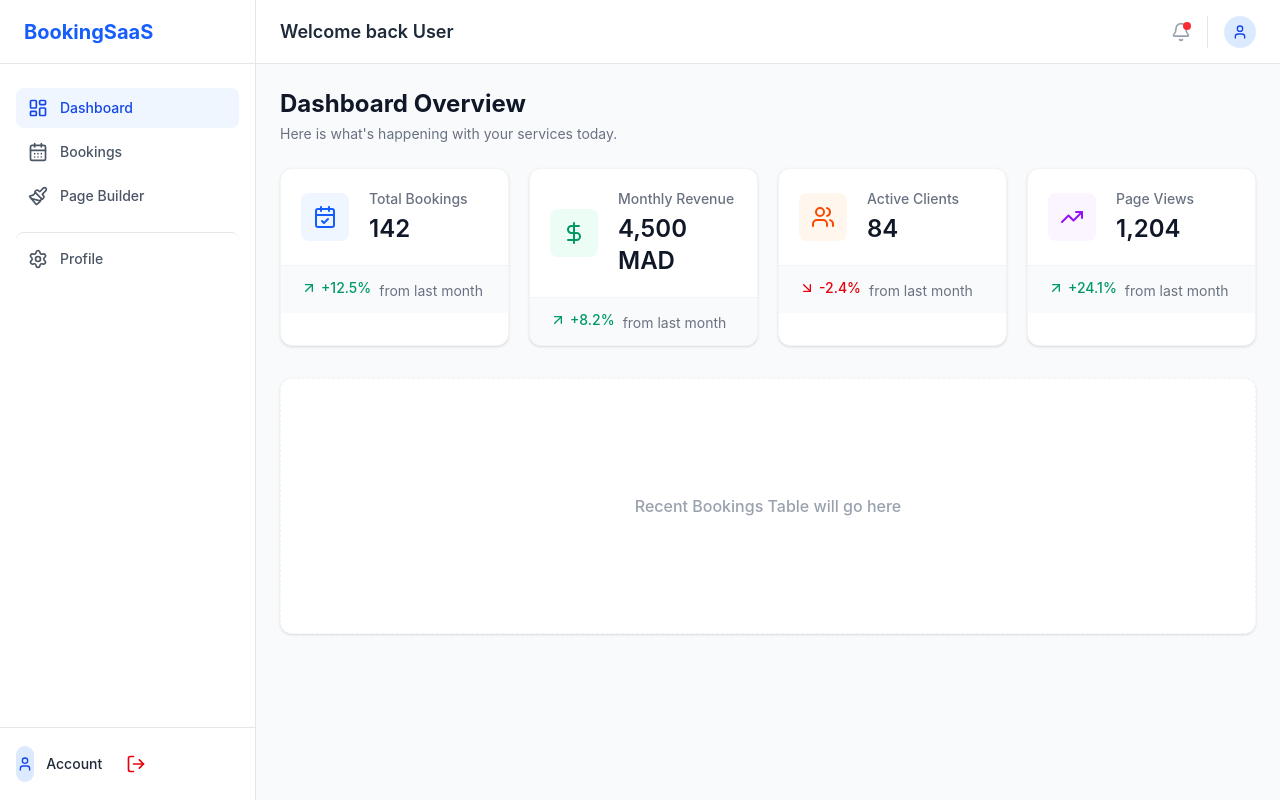
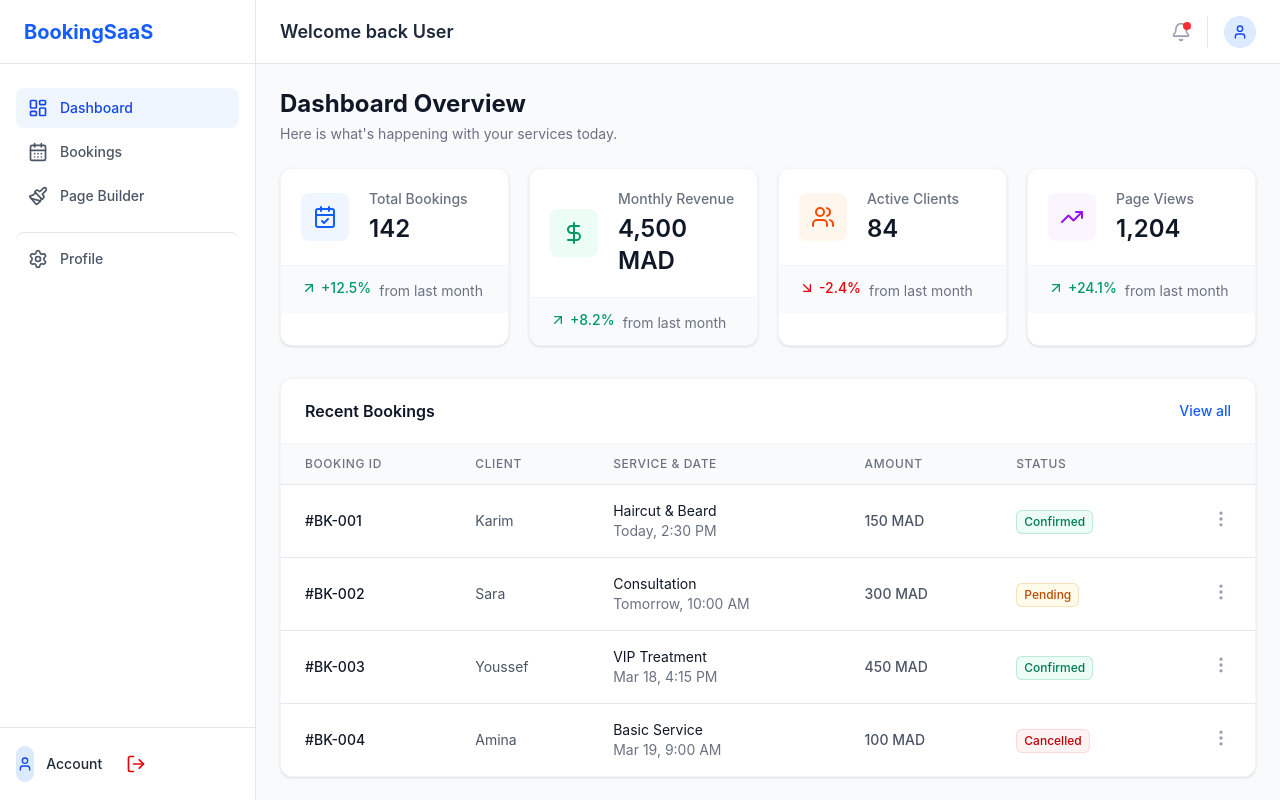
Before and after one commit to SOUGRATYBRAHIM/Booking-Management, a React (Vite) app in the folder frontend/: page /dashboard in a window 1280 px wide. Built offline with nearby package versions, Linux system fonts and the light colour scheme; sample sign-in values are in the browser's storage.

Commit message:
feat: add recent bookings table and status badge helper function to dashboard

```diff
--- a/frontend/src/pages/Dashboard/Dashboard.jsx
+++ b/frontend/src/pages/Dashboard/Dashboard.jsx
@@ -5,8 +5,11 @@ import {
   Users,
   TrendingUp,
   ArrowUpRight,
-  ArrowDownRight
+  ArrowDownRight,
+  MoreVertical
 } from 'lucide-react';
+
+import { getStatusBadge } from './Helpers';
 
 const Dashboard = () => {
   const user = useSelector((state) => state.auth.user);
@@ -49,6 +52,14 @@ const Dashboard = () => {
       color: 'text-purple-600',
       bgColor: 'bg-purple-50',
     },
+  ];
+
+  // Mock Data for Recent Bookings Table
+  const recentBookings = [
+    { id: '#BK-001', client: 'Karim', service: 'Haircut & Beard', date: 'Today, 2:30 PM', status: 'Confirmed', amount: '150 MAD' },
+    { id: '#BK-002', client: 'Sara', service: 'Consultation', date: 'Tomorrow, 10:00 AM', status: 'Pending', amount: '300 MAD' },
+    { id: '#BK-003', client: 'Youssef', service: 'VIP Treatment', date: 'Mar 18, 4:15 PM', status: 'Confirmed', amount: '450 MAD' },
+    { id: '#BK-004', client: 'Amina', service: 'Basic Service', date: 'Mar 19, 9:00 AM', status: 'Cancelled', amount: '100 MAD' },
   ];
 
   return (
@@ -112,9 +123,58 @@ const Dashboard = () => {
         })}
       </div>
 
-      {/* Placeholder for the next section */}
-      <div className="mt-8 bg-white border border-gray-100 rounded-xl shadow-sm p-6 flex items-center justify-center h-64 border-dashed">
-        <p className="text-gray-400 font-medium">Recent Bookings Table will go here</p>
+      {/* Recent Bookings Table Section */}
+      <div className="bg-white border border-gray-100 rounded-xl shadow-sm overflow-hidden mt-8">
+        <div className="px-6 py-5 border-b border-gray-100 flex items-center justify-between">
+          <h3 className="text-base font-semibold text-gray-900">Recent Bookings</h3>
+          <button className="text-sm font-medium text-blue-600 hover:text-blue-500 transition-colors">
+            View all
+          </button>
+        </div>
+
+        <div className="overflow-x-auto">
+          <table className="min-w-full divide-y divide-gray-200">
+            <thead className="bg-gray-50">
+              <tr>
+                <th scope="col" className="px-6 py-3 text-left text-xs font-medium text-gray-500 uppercase tracking-wider">Booking ID</th>
+                <th scope="col" className="px-6 py-3 text-left text-xs font-medium text-gray-500 uppercase tracking-wider">Client</th>
+                <th scope="col" className="px-6 py-3 text-left text-xs font-medium text-gray-500 uppercase tracking-wider">Service & Date</th>
+                <th scope="col" className="px-6 py-3 text-left text-xs font-medium text-gray-500 uppercase tracking-wider">Amount</th>
+                <th scope="col" className="px-6 py-3 text-left text-xs font-medium text-gray-500 uppercase tracking-wider">Status</th>
+                <th scope="col" className="relative px-6 py-3"><span className="sr-only">Actions</span></th>
+              </tr>
+            </thead>
+            <tbody className="bg-white divide-y divide-gray-200">
+              {recentBookings.map((booking) => (
+                <tr key={booking.id} className="hover:bg-gray-50 transition-colors">
+                  <td className="px-6 py-4 whitespace-nowrap text-sm font-medium text-gray-900">
+                    {booking.id}
+                  </td>
+                  <td className="px-6 py-4 whitespace-nowrap text-sm text-gray-600">
+                    {booking.client}
+                  </td>
+                  <td className="px-6 py-4 whitespace-nowrap">
+                    <div className="text-sm text-gray-900">{booking.service}</div>
+                    <div className="text-sm text-gray-500">{booking.date}</div>
+                  </td>
+                  <td className="px-6 py-4 whitespace-nowrap text-sm text-gray-600 font-medium">
+                    {booking.amount}
+                  </td>
+                  <td className="px-6 py-4 whitespace-nowrap">
+                    <span className={`inline-flex items-center rounded-md px-2 py-1 text-xs font-medium ${getStatusBadge(booking.status)}`}>
+                      {booking.status}
+                    </span>
+                  </td>
+                  <td className="px-6 py-4 whitespace-nowrap text-right text-sm font-medium">
+                    <button className="text-gray-400 hover:text-gray-600">
+                      <MoreVertical className="h-5 w-5" />
+                    </button>
+                  </td>
+                </tr>
+              ))}
+            </tbody>
+          </table>
+        </div>
       </div>
     </div>
   );
--- /dev/null
+++ b/frontend/src/pages/Dashboard/Helpers.js
@@ -0,0 +1,12 @@
+export const getStatusBadge = (status) => {
+    switch (status) {
+        case 'Confirmed':
+            return 'bg-emerald-50 text-emerald-700 ring-1 ring-inset ring-emerald-600/20';
+        case 'Pending':
+            return 'bg-amber-50 text-amber-700 ring-1 ring-inset ring-amber-600/20';
+        case 'Cancelled':
+            return 'bg-red-50 text-red-700 ring-1 ring-inset ring-red-600/10';
+        default:
+            return 'bg-gray-50 text-gray-700 ring-1 ring-inset ring-gray-500/10';
+    }
+};
```
